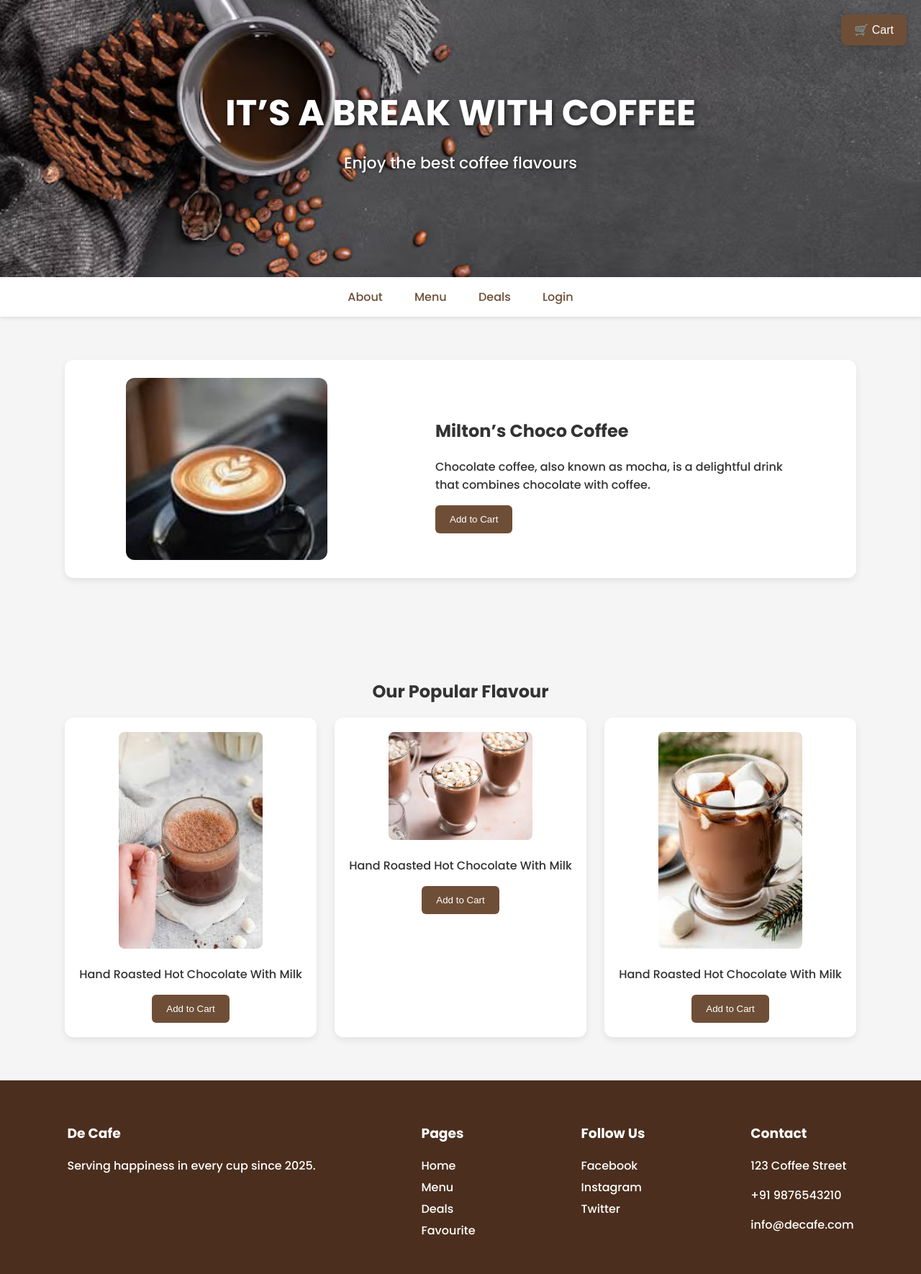
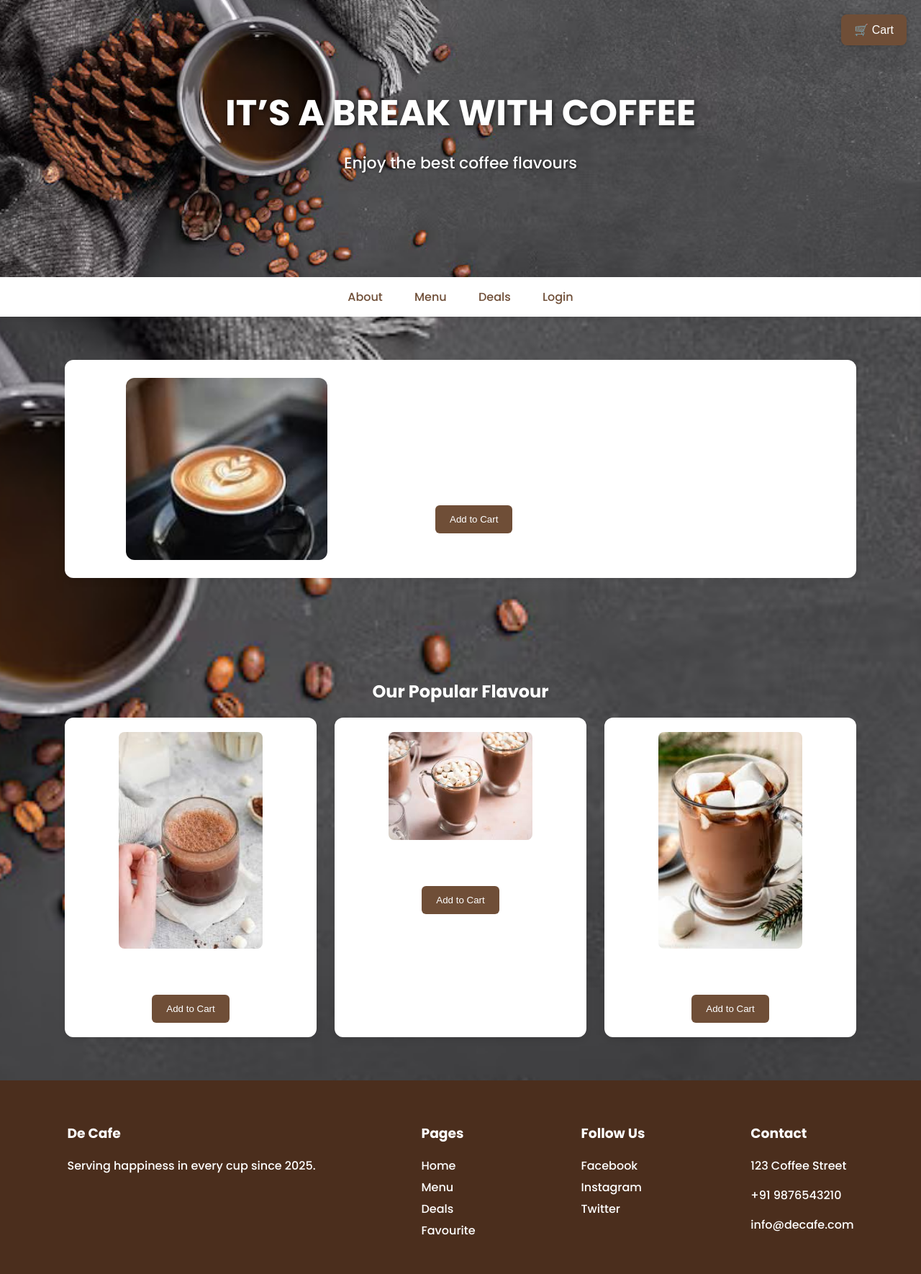
Before and after one commit to Ayan-sheikh997/HCIproject, a Flask app: page /frontp in a window 1280 px wide. Shown: the whole page at 72% size. Run offline with Flask 3, Linux system fonts and the light colour scheme; some libraries are stand-ins or nearby versions.

Commit message:
Update ayan1.html

```diff
--- a/templates/ayan1.html
+++ b/templates/ayan1.html
@@ -21,8 +21,8 @@
       font-family: 'Poppins', sans-serif;
       margin: 0;
       padding: 0;
-      background: var(--light);
-      color: var(--text);
+      background: url("{{ url_for('static', filename='images/co1.jpg') }}") no-repeat center/cover;
+      color:  #fff;
     }
 
     /* === Header === */
```
